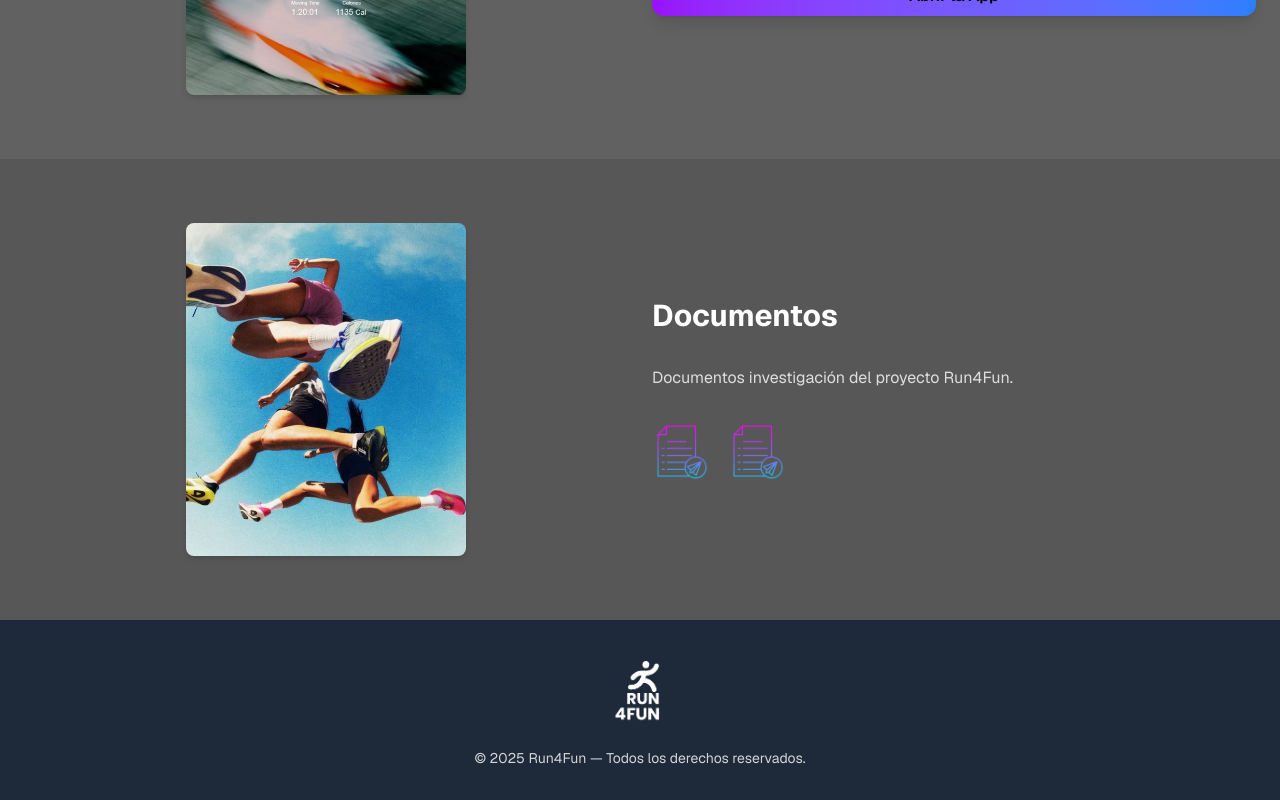
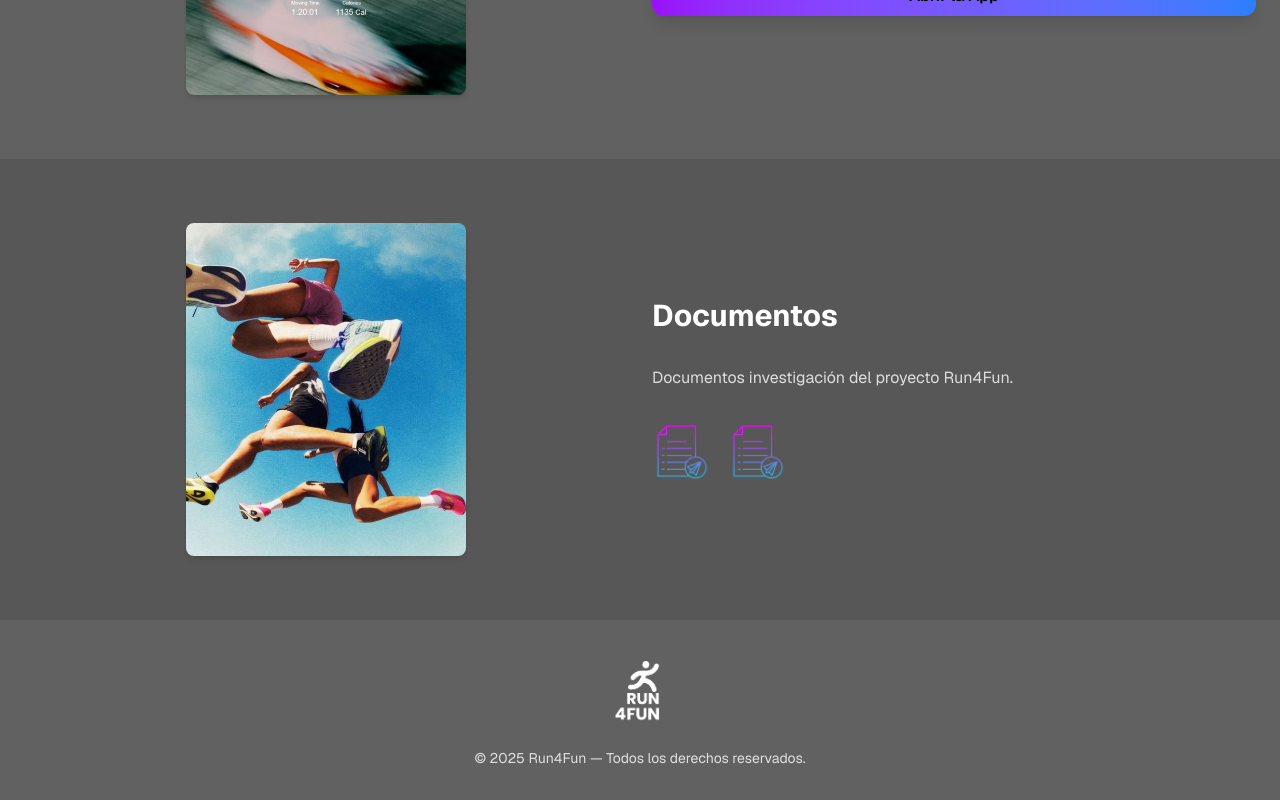
Before and after one commit to annamile92/Run_app, a Next.js app: page / in a window 1280 px wide. Shown: the part 1662-2462 px from the top of the page. Built offline with nearby package versions, Linux system fonts and the light colour scheme.

Commit message:
Update page.tsx

```diff
--- a/app/page.tsx
+++ b/app/page.tsx
@@ -140,7 +140,7 @@ export default function Home() {
       </section>
 
       {/* FOOTER */}
-<footer className="py-8 px-5 text-center bg-gray-800">
+<footer className="py-8 px-5 text-center gap-6 bg-[#3a3a3acc]">
   <Image src="/logo.png" alt="Logo" width={80} height={80} className="mx-auto" />
   <p className="text-sm text-white opacity-80 mt-4">
     © 2025 Run4Fun — Todos los derechos reservados.
```
